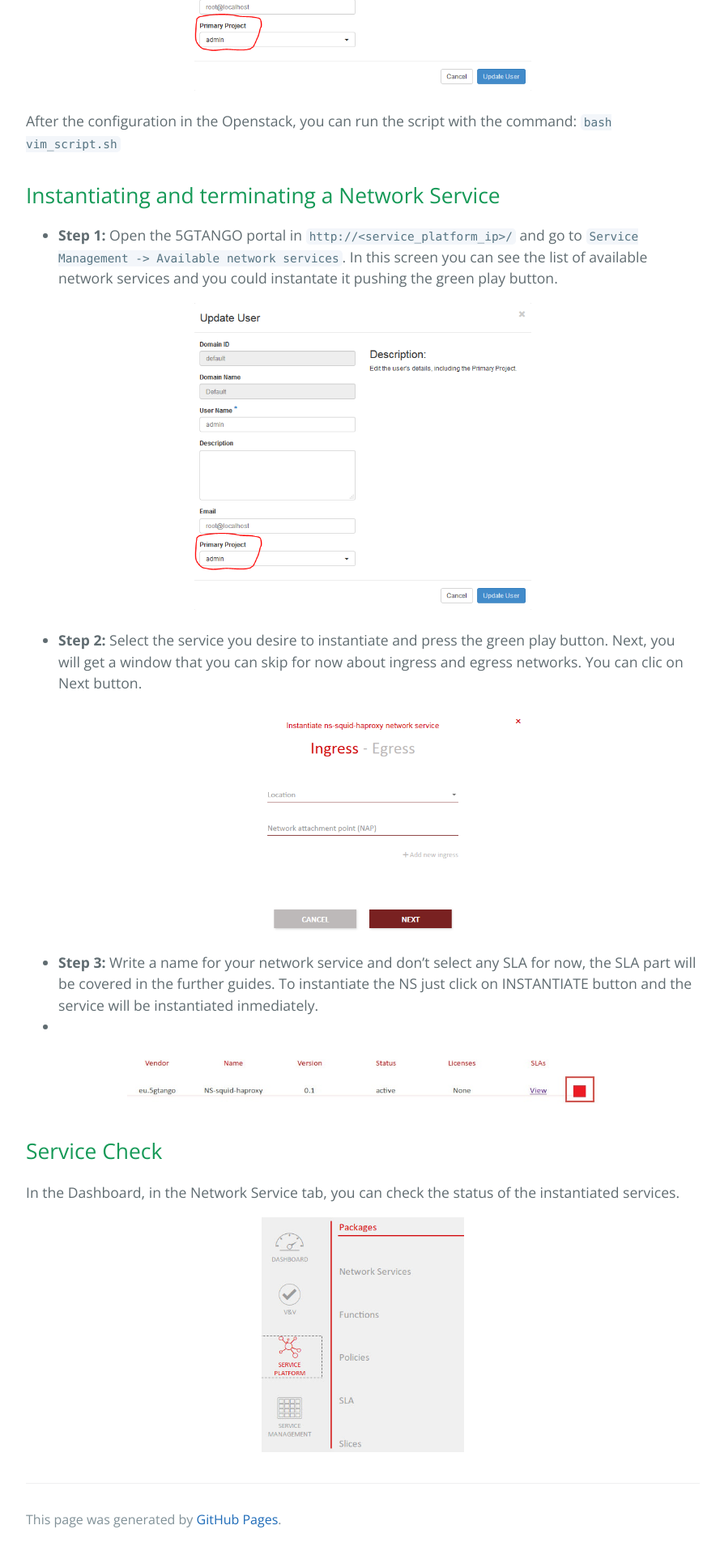
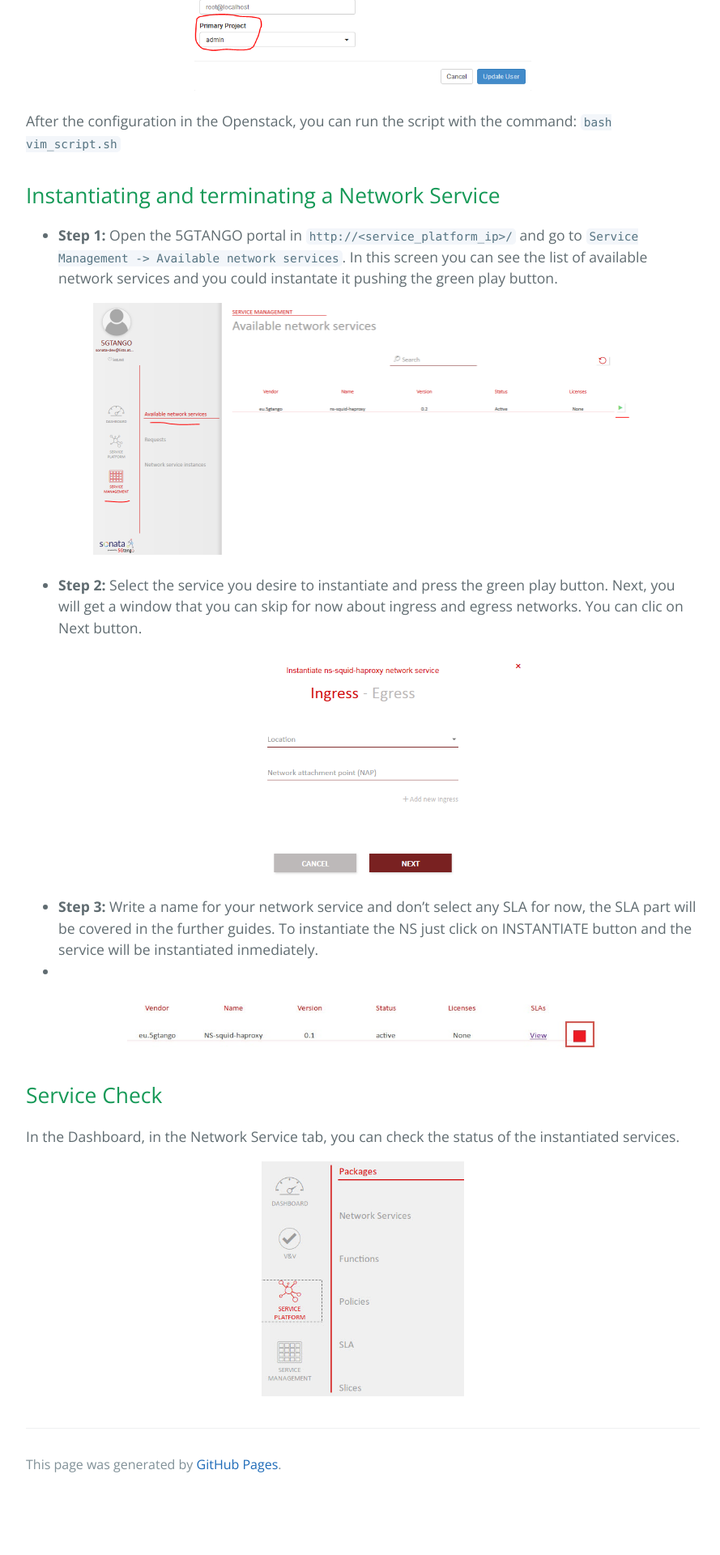
Before and after one commit to sonata-nfv/sonata-nfv.github.io, a Jekyll site: the page built from sp.md, in a window 1280 px wide. Shown: the part 2295-4215 px from the top of the page at 81% size, without its empty margins (192-1081 px from the left). Built offline with Jekyll 4.4.1, drawn with Linux system fonts in a browser that asks for light colours; our own code applies the rules of GitHub Pages for plain Markdown files; after the commit the page ends 4147 px from its top, so only the background shows below that.

Commit message:
Updating quick guide 20181120-10:31

```diff
--- a/sp.md
+++ b/sp.md
@@ -59,7 +59,7 @@ After the configuration in the Openstack, you can run the script with the comman
 
 - **Step 1:** Open the 5GTANGO portal in `http://<service_platform_ip>/` and go to `Service Management -> Available network services`. In this screen you can see the list of available network services and you could instantate it pushing the green play button.
 
-<p align="center"><img src="images/primary-project-selection.png" width="50%" /></p>
+<p align="center"><img src="images/available-network-services.png" width="80%" /></p>
 
 - **Step 2:** Select the service you desire to instantiate and press the green play button. Next, you will get a window that you can skip for now about ingress and egress networks. You can clic on Next button.
 
```
